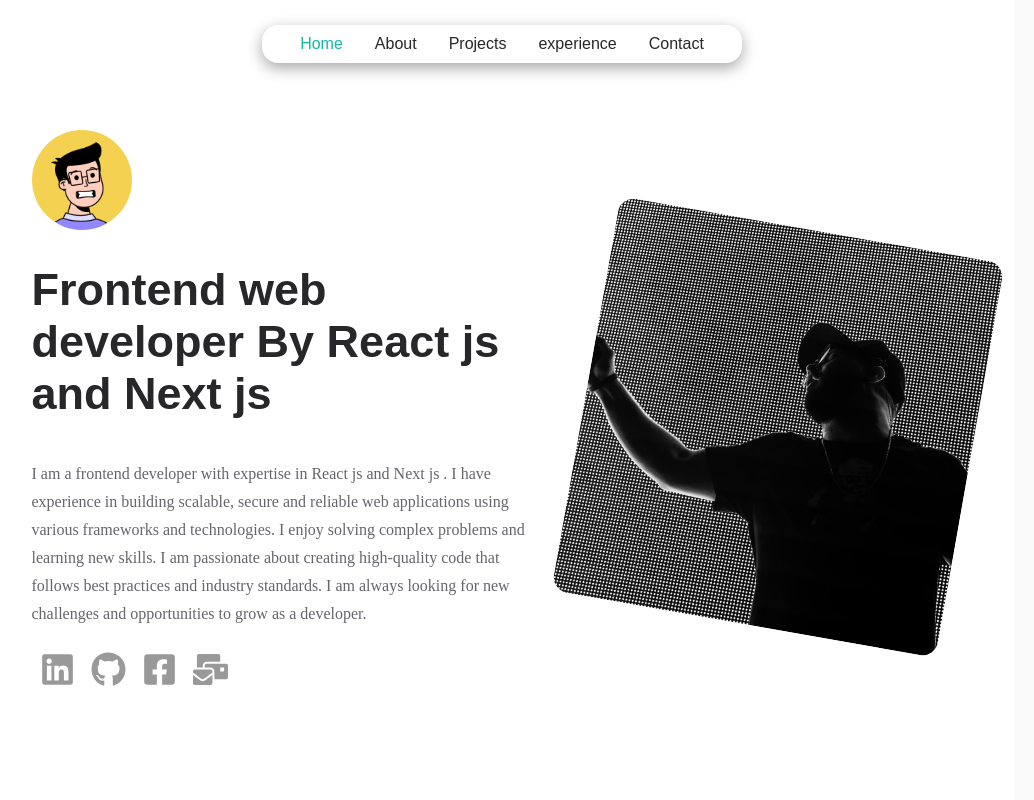
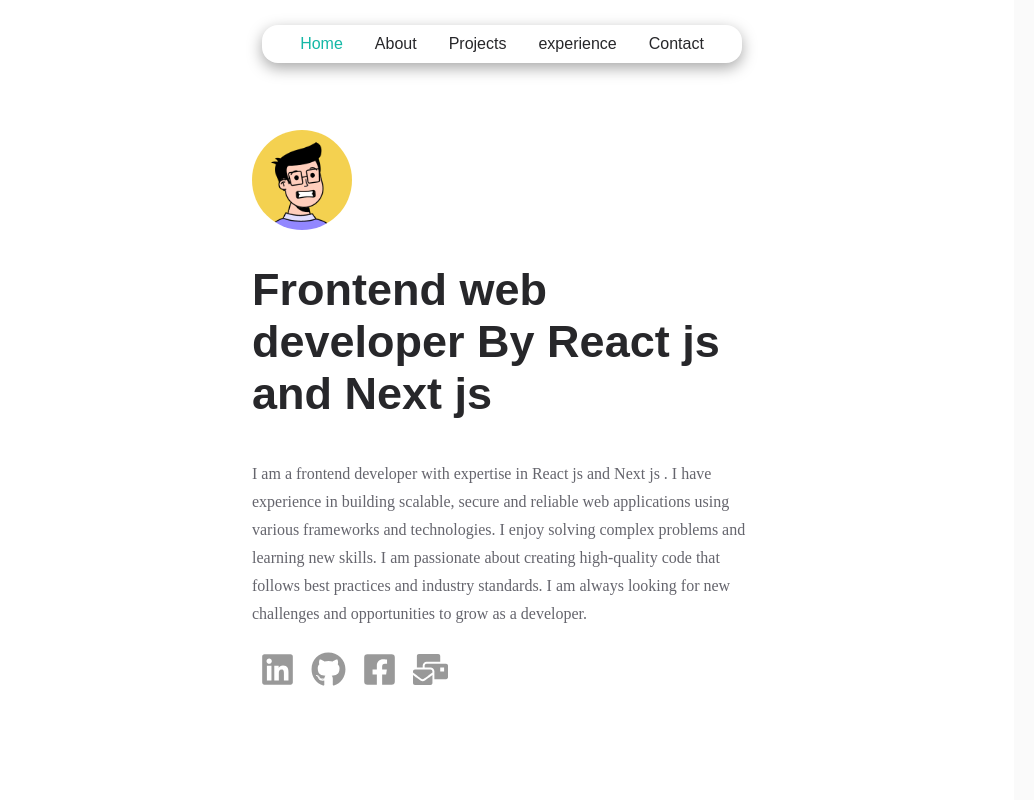
Before and after one commit to basemsala7/portfolio, a Next.js app: page / in a window 1280 px wide. Shown: the top 800 px of the page, without its empty margins (138-1172 px from the left). Built offline with nearby package versions, Linux system fonts and the light colour scheme; no server answers.

Commit message:
image comment

```diff
--- a/src/app/page.tsx
+++ b/src/app/page.tsx
@@ -12,7 +12,7 @@
 } from "react-icons/fa";
 import { MdOutlineWorkOutline } from "react-icons/md";
 import logo from "../../public/logo.png";
-import homePage from "@/public/homepage.jpg";
+// import homepage from "@/public/homepage.jpg";
 import odc from "../../public/a1cf19143609197.6488c1adeb298.jpg";
 import Image from "next/image";
 export default async function Home() {
@@ -56,7 +56,7 @@
               </a>
             </div>
           </div>
-          <Image src={homePage} alt={"homePage"} />
+          {/* <Image src={homepage} alt={"homePage"} /> */}
         </div>
         <h2 style={{ padding: "32px" }}>Some Projects</h2>
         <div className="projectContainer">
```
